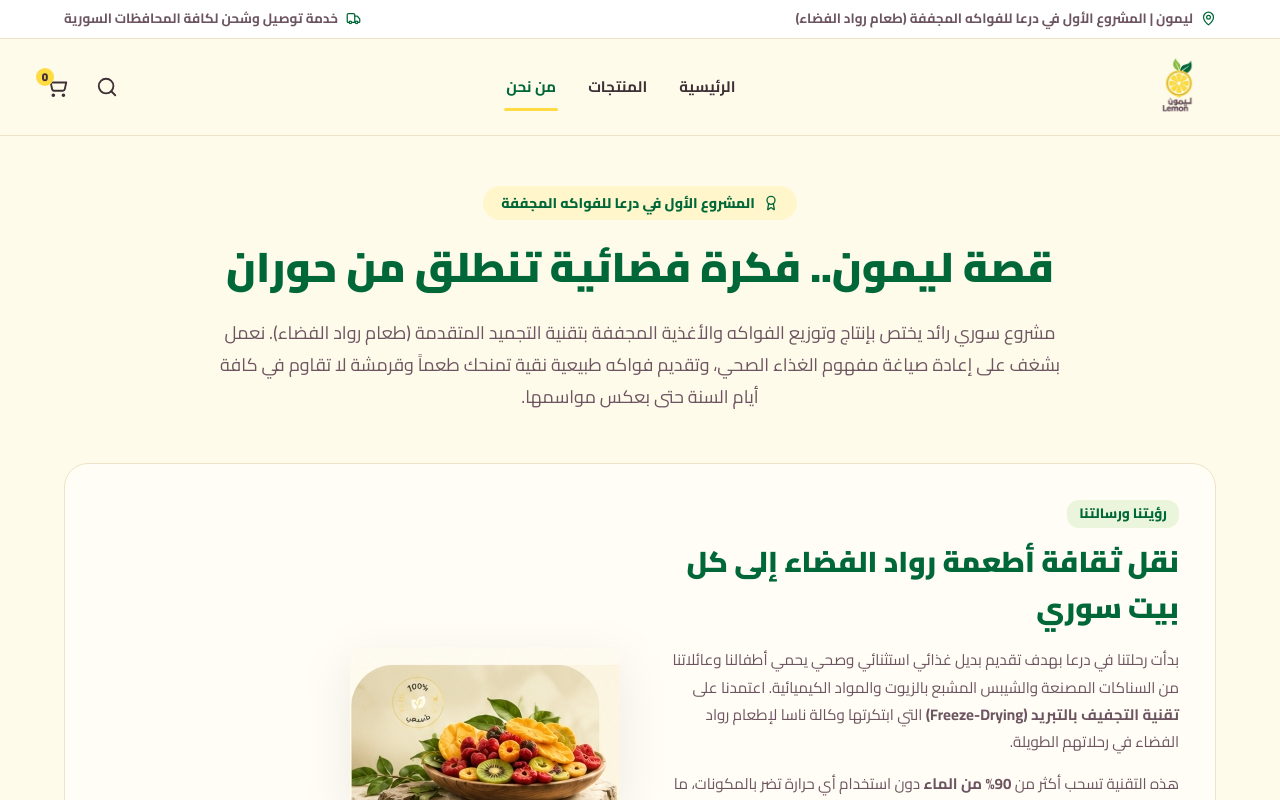
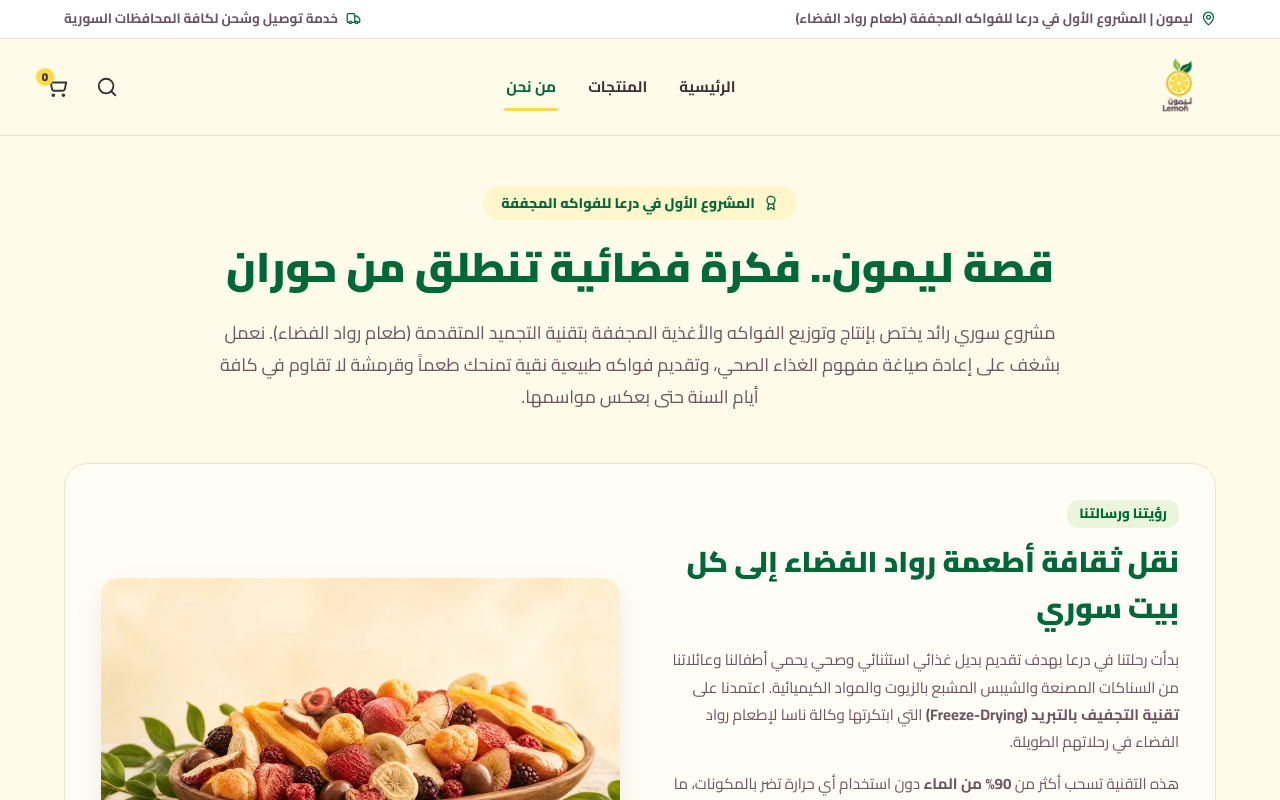
Before and after one commit to abdallhmh99/lemon-website, a React (Vite) app: page /about in a window 1280 px wide. Shown: the top 800 px of the page. Built offline with nearby package versions, Linux system fonts and the light colour scheme.

Commit message:
feat: replace about page fruit bowl image with high-resolution freeze-dried fruits wooden bowl

```diff
--- a/src/pages/AboutPage.jsx
+++ b/src/pages/AboutPage.jsx
@@ -17,7 +17,7 @@
   CheckCircle2,
   Rocket
 } from 'lucide-react';
-import bowlImg from '../assets/images/bowl-fruits.png';
+import bowlImg from '../assets/images/bowl-fruits.webp';
 
 export const AboutPage = () => {
   return (
@@ -69,8 +69,15 @@
         <div style={{ textAlign: 'center' }}>
           <img
             src={bowlImg}
-            alt="فواكه ليمون المجففة بالتبريد"
-            style={{ maxWidth: '100%', maxHeight: '320px', objectFit: 'contain', filter: 'drop-shadow(0 15px 25px rgba(0,0,0,0.08))' }}
+            alt="فواكه ليمون المجففة"
+            style={{
+              maxWidth: '100%',
+              maxHeight: '340px',
+              width: '100%',
+              borderRadius: '18px',
+              objectFit: 'cover',
+              boxShadow: '0 12px 30px rgba(0,0,0,0.08)'
+            }}
           />
         </div>
       </div>
```
Also changed, not shown: src/assets/images/bowl-fruits.webp (added).
